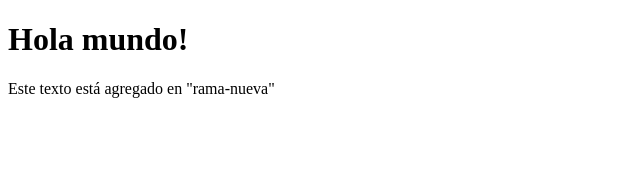
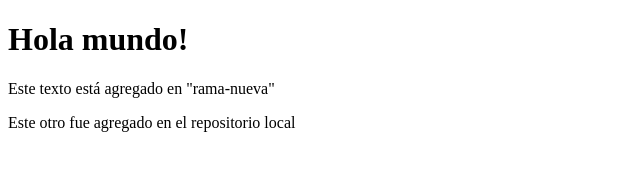
Before and after one commit to PepeLado/753481, a plain HTML site: page index.html in a window 1280 px wide. Shown: the whole page, without its empty margins (0-640 px from the left). Drawn offline with Linux system fonts and the light colour scheme.

Commit message:
Se agregó un segundo párrafo

```diff
--- a/index.html
+++ b/index.html
@@ -8,5 +8,6 @@
 <body>
     <h1>Hola mundo! </h1>
     <p>Este texto está agregado en "rama-nueva" </p>
+    <p>Este otro fue agregado en el repositorio local</p>
 </body>
 </html>
```
